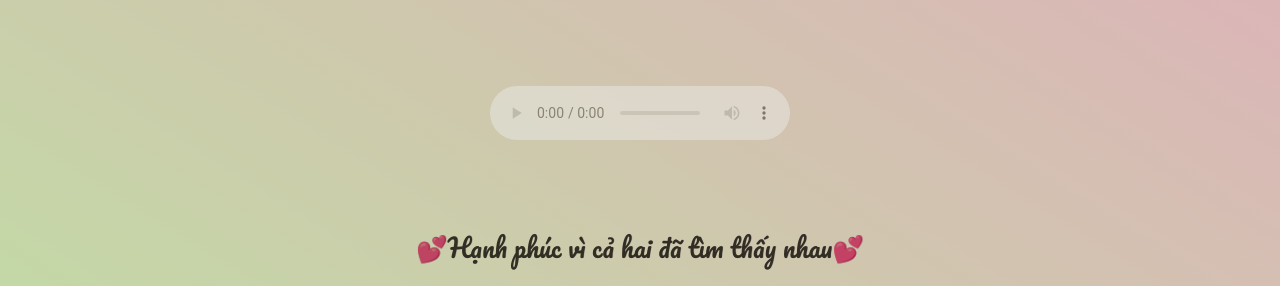
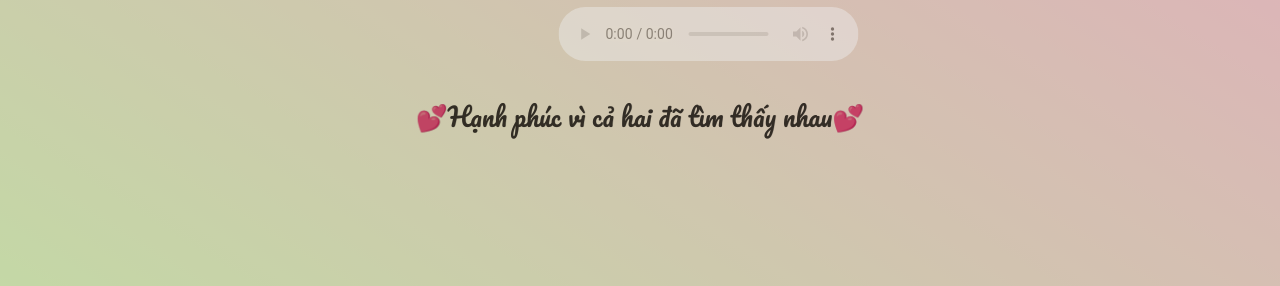
Before and after one commit to RyChi3005/BeenTogether, a plain HTML site: page index.html in a window 1280 px wide. Shown: the part 514-800 px from the top of the page. Drawn offline with Linux system fonts and the light colour scheme.

Commit message:
Update style.css

```diff
--- a/style.css
+++ b/style.css
@@ -115,25 +115,20 @@ anni {
 
 footer {
       font-family: "Pacifico";
-      position: fixed;
-      top: 90vh;
-      left: 0;
-      width: 100%;
+      grid-column: span 3;
       text-align: center;
       font-size: 1.6rem;
       font-weight: lighter;
       margin-top: 1.2rem;
     }
 
-    #music {
-      position: fixed;
-      top: 75vh;
-      left: 50%;
-      transform: translateX(-50%);
+#music {
+      position: relative;
       z-index: 1000;
       opacity: .4;
+      left: 57.5%;
+      transform: translateX(57.5%);
 }
-
 
 #mask {
       position: fixed;
```
